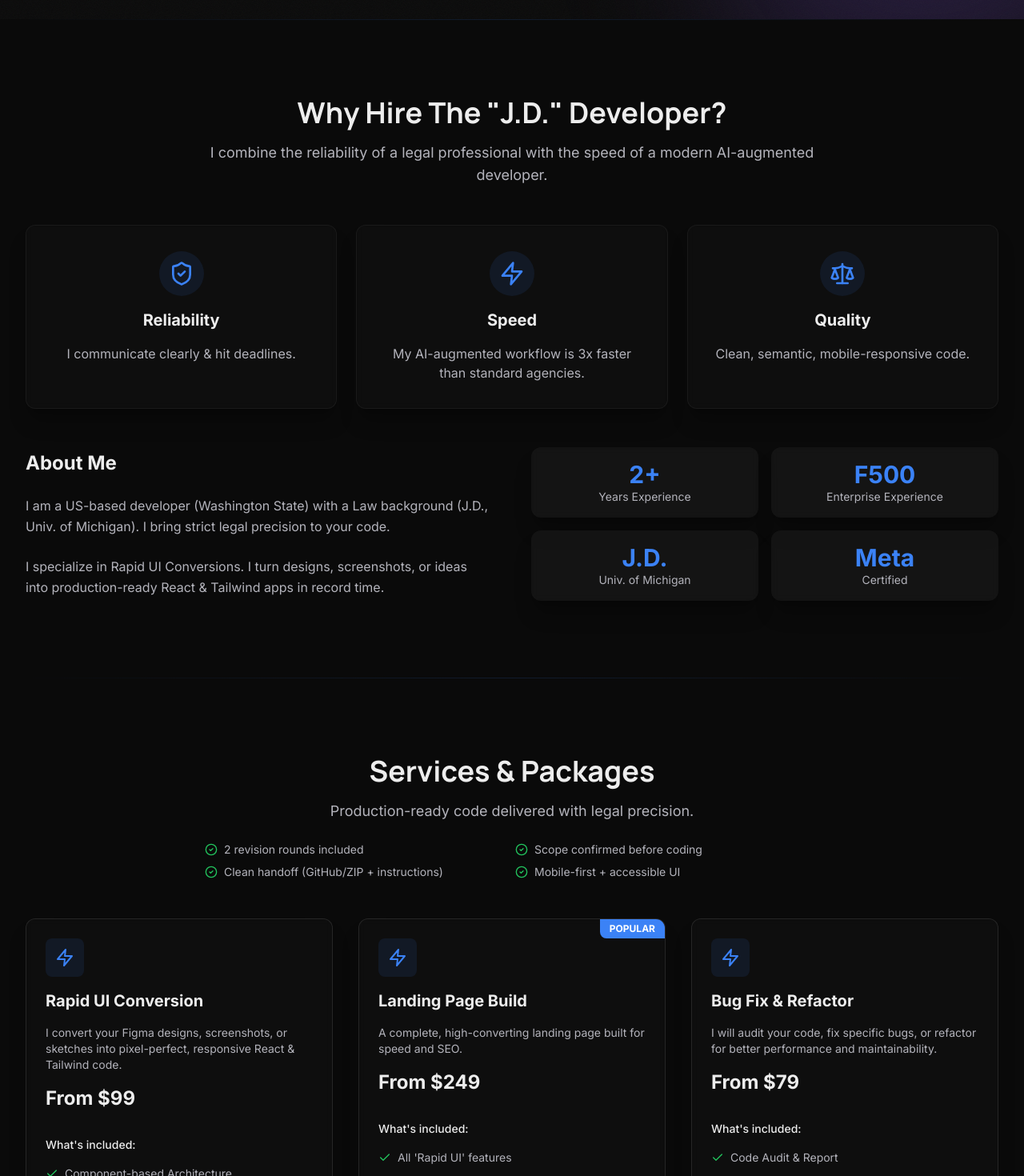
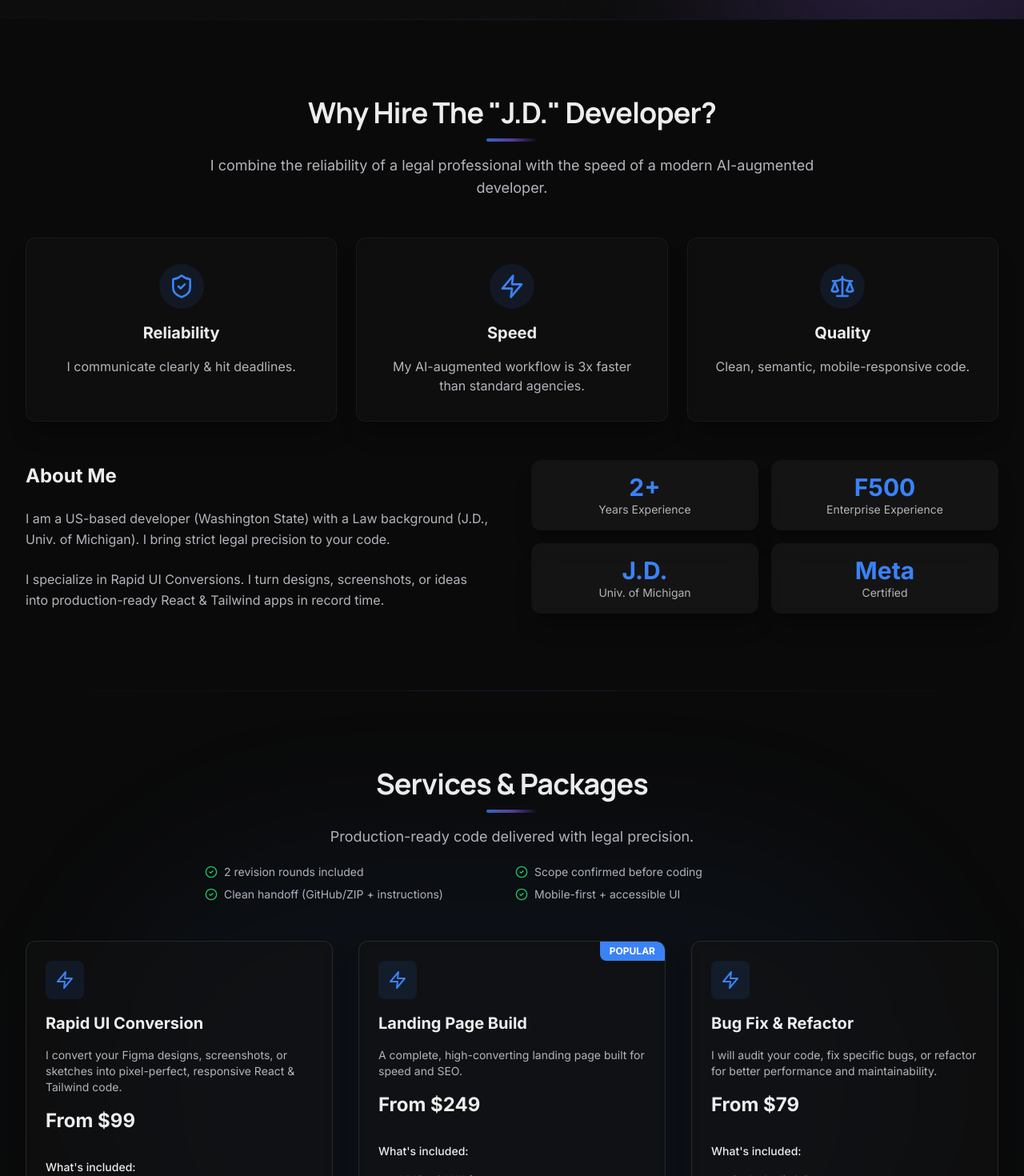
Before and after one commit to DanteArceneaux/portfolio, a React (Vite) app: page / in a window 1280 px wide. Shown: the part 820-2290 px from the top of the page at 80% size. Built offline with nearby package versions, Linux system fonts and the light colour scheme.

Commit message:
Final UI polish: section heading motif + responsive ambient glows

```diff
--- a/src/App.tsx
+++ b/src/App.tsx
@@ -16,13 +16,13 @@ function App() {
       {/* Ambient lighting layer - carries Hero energy throughout */}
       <div className="fixed inset-0 pointer-events-none overflow-hidden" aria-hidden="true">
         {/* Top-left glow (extends from Hero) */}
-        <div className="absolute top-[8%] left-[-18%] w-[55%] h-[45%] bg-primary/14 rounded-full blur-[140px]" />
+        <div className="absolute top-[8%] left-[-22%] w-[70%] h-[45%] bg-primary/10 blur-[110px] md:left-[-18%] md:w-[55%] md:bg-primary/14 md:blur-[140px] rounded-full" />
         {/* Mid-right accent glow (around Projects/Services) */}
-        <div className="absolute top-[40%] right-[-22%] w-[50%] h-[40%] bg-accent/12 rounded-full blur-[150px]" />
+        <div className="absolute top-[42%] right-[-28%] w-[70%] h-[40%] bg-accent/8 blur-[120px] md:top-[40%] md:right-[-22%] md:w-[50%] md:bg-accent/12 md:blur-[150px] rounded-full" />
         {/* Bottom-left glow (near Experience/Footer) */}
-        <div className="absolute bottom-[0%] left-[-12%] w-[45%] h-[35%] bg-primary/10 rounded-full blur-[130px]" />
+        <div className="absolute bottom-[-5%] left-[-22%] w-[75%] h-[35%] bg-primary/8 blur-[120px] md:bottom-[0%] md:left-[-12%] md:w-[45%] md:bg-primary/10 md:blur-[130px] rounded-full" />
         {/* Center wash so the middle of the page isn't pure black */}
-        <div className="absolute top-[30%] left-[15%] w-[70%] h-[40%] bg-primary/6 rounded-full blur-[180px]" />
+        <div className="hidden md:block absolute top-[30%] left-[15%] w-[70%] h-[40%] bg-primary/6 rounded-full blur-[180px]" />
       </div>
 
       <a href="#main" className="skip-link">
@@ -37,7 +37,7 @@ function App() {
         <div className="section-divider" />
         <div className="relative">
           {/* Subtle glow behind Services */}
-          <div className="absolute top-1/2 left-1/2 -translate-x-1/2 -translate-y-1/2 w-[85%] h-[65%] bg-primary/7 rounded-full blur-[90px] pointer-events-none" aria-hidden="true" />
+          <div className="absolute top-1/2 left-1/2 -translate-x-1/2 -translate-y-1/2 w-[92%] h-[70%] bg-primary/5 blur-[80px] md:w-[85%] md:h-[65%] md:bg-primary/7 md:blur-[90px] rounded-full pointer-events-none" aria-hidden="true" />
           <Services />
         </div>
         <div className="section-divider" />
@@ -45,7 +45,7 @@ function App() {
         <div className="section-divider" />
         <div className="relative">
           {/* Spotlight behind Projects */}
-          <div className="absolute top-0 left-1/2 -translate-x-1/2 w-[92%] h-[55%] bg-gradient-to-b from-accent/10 to-transparent rounded-full blur-[120px] pointer-events-none" aria-hidden="true" />
+          <div className="absolute top-0 left-1/2 -translate-x-1/2 w-[96%] h-[55%] bg-gradient-to-b from-accent/8 to-transparent blur-[90px] md:w-[92%] md:from-accent/10 md:blur-[120px] rounded-full pointer-events-none" aria-hidden="true" />
           <Projects />
         </div>
         <div className="section-divider" />
@@ -53,13 +53,13 @@ function App() {
         <div className="section-divider" />
         <div className="relative">
           {/* Subtle accent behind Skills so it doesn't feel like a dark drop-off */}
-          <div className="absolute top-1/2 left-0 -translate-y-1/2 w-[55%] h-[60%] bg-accent/6 rounded-full blur-[120px] pointer-events-none" aria-hidden="true" />
+          <div className="hidden sm:block absolute top-1/2 left-0 -translate-y-1/2 w-[70%] h-[60%] bg-accent/5 blur-[110px] md:w-[55%] md:bg-accent/6 md:blur-[120px] rounded-full pointer-events-none" aria-hidden="true" />
           <Skills />
         </div>
         <div className="section-divider" />
         <div className="relative">
           {/* Glow behind Experience */}
-          <div className="absolute top-1/3 right-0 w-[45%] h-[55%] bg-primary/7 rounded-full blur-[90px] pointer-events-none" aria-hidden="true" />
+          <div className="hidden sm:block absolute top-1/3 right-[-10%] w-[70%] h-[55%] bg-primary/5 blur-[90px] md:right-0 md:w-[45%] md:bg-primary/7 md:blur-[90px] rounded-full pointer-events-none" aria-hidden="true" />
           <Experience />
         </div>
       </main>
--- /dev/null
+++ b/src/components/ui/SectionTitle.tsx
@@ -0,0 +1,50 @@
+import React from 'react';
+import { cn } from '@/lib/utils';
+
+type SectionTitleProps = {
+  title: string;
+  subtitle?: React.ReactNode;
+  align?: 'left' | 'center';
+  className?: string;
+  titleClassName?: string;
+  subtitleClassName?: string;
+};
+
+/**
+ * Consistent section heading motif used across the site.
+ * This helps maintain “visual rhythm” so the page feels designed from top to bottom,
+ * not just a strong Hero followed by plain sections.
+ */
+export const SectionTitle = ({
+  title,
+  subtitle,
+  align = 'center',
+  className,
+  titleClassName,
+  subtitleClassName,
+}: SectionTitleProps) => {
+  const isCenter = align === 'center';
+
+  return (
+    <div className={cn(isCenter ? 'text-center' : 'text-left', 'space-y-4', className)}>
+      <div className={cn('w-fit', isCenter && 'mx-auto')}>
+        <h2 className={cn('text-3xl md:text-4xl font-display font-bold tracking-tight', titleClassName)}>
+          {title}
+        </h2>
+        {/* Accent motif */}
+        <div
+          aria-hidden="true"
+          className={cn(
+            'mt-3 h-1 w-16 rounded-full',
+            'bg-gradient-to-r from-primary/80 via-accent/60 to-transparent',
+            isCenter && 'mx-auto'
+          )}
+        />
+      </div>
+
+      {subtitle ? (
+        <div className={cn('text-muted-foreground text-lg', subtitleClassName)}>{subtitle}</div>
+      ) : null}
+    </div>
+  );
+};
--- a/src/features/about/About.tsx
+++ b/src/features/about/About.tsx
@@ -1,5 +1,6 @@
 import { Section } from '@/components/ui/Section';
 import { Card } from '@/components/ui/Card';
+import { SectionTitle } from '@/components/ui/SectionTitle';
 import { profile } from '@/data/profile';
 import { Scale, Zap, ShieldCheck } from 'lucide-react';
 
@@ -13,12 +14,11 @@ export const About = () => {
   return (
     <Section id="about">
       <div className="space-y-12">
-        <div className="text-center space-y-4 max-w-3xl mx-auto">
-          <h2 className="text-3xl md:text-4xl font-display font-bold">Why Hire The "J.D." Developer?</h2>
-          <p className="text-muted-foreground text-lg">
-            I combine the reliability of a legal professional with the speed of a modern AI-augmented developer.
-          </p>
-        </div>
+        <SectionTitle
+          title='Why Hire The "J.D." Developer?'
+          subtitle="I combine the reliability of a legal professional with the speed of a modern AI-augmented developer."
+          className="max-w-3xl mx-auto"
+        />
 
         <div className="grid md:grid-cols-3 gap-6">
           {profile.whyHireMe.map((item, index) => {
--- a/src/features/faq/Faq.tsx
+++ b/src/features/faq/Faq.tsx
@@ -3,6 +3,7 @@ import { Section } from '@/components/ui/Section';
 import { Card } from '@/components/ui/Card';
 import { profile } from '@/data/profile';
 import type { FaqItem } from '@/data/profile.types';
+import { SectionTitle } from '@/components/ui/SectionTitle';
 import { AnimatePresence, motion } from 'framer-motion';
 import { ChevronDown } from 'lucide-react';
 import { cn } from '@/lib/utils';
@@ -17,12 +18,10 @@ export const Faq = () => {
   return (
     <Section id="faq">
       <div className="space-y-12 max-w-4xl mx-auto">
-        <div className="text-center space-y-4">
-          <h2 className="text-3xl md:text-4xl font-display font-bold">FAQ</h2>
-          <p className="text-muted-foreground text-lg">
-            Quick answers to the questions clients ask most often.
-          </p>
-        </div>
+        <SectionTitle
+          title="FAQ"
+          subtitle="Quick answers to the questions clients ask most often."
+        />
 
         <div className="space-y-4">
           {faq.map((item, index) => {
--- a/src/features/process/Process.tsx
+++ b/src/features/process/Process.tsx
@@ -3,6 +3,7 @@ import { Card } from '@/components/ui/Card';
 import { Button } from '@/components/ui/Button';
 import { profile } from '@/data/profile';
 import type { ProcessStep } from '@/data/profile.types';
+import { SectionTitle } from '@/components/ui/SectionTitle';
 import { CheckCircle2, Clock, Send } from 'lucide-react';
 
 export const Process = () => {
@@ -14,12 +15,11 @@ export const Process = () => {
   return (
     <Section id="process">
       <div className="space-y-12">
-        <div className="text-center space-y-4 max-w-3xl mx-auto">
-          <h2 className="text-3xl md:text-4xl font-display font-bold">A Simple, Fast Process</h2>
-          <p className="text-muted-foreground text-lg">
-            Clear scope, quick first draft, and a clean handoff. No chaos.
-          </p>
-        </div>
+        <SectionTitle
+          title="A Simple, Fast Process"
+          subtitle="Clear scope, quick first draft, and a clean handoff. No chaos."
+          className="max-w-3xl mx-auto"
+        />
 
         <div className="grid md:grid-cols-3 gap-6">
           {steps.map((step, index) => {
--- a/src/features/services/Services.tsx
+++ b/src/features/services/Services.tsx
@@ -3,6 +3,7 @@ import { Card } from '@/components/ui/Card';
 import { Button } from '@/components/ui/Button';
 import { profile } from '@/data/profile';
 import { RiskReversal } from '@/components/conversion/RiskReversal';
+import { SectionTitle } from '@/components/ui/SectionTitle';
 import { Check, Clock, Zap } from 'lucide-react';
 
 export const Services = () => {
@@ -11,12 +12,12 @@ export const Services = () => {
   return (
     <Section id="services">
       <div className="space-y-12">
-        <div className="text-center space-y-4 max-w-3xl mx-auto">
-          <h2 className="text-3xl md:text-4xl font-display font-bold">Services & Packages</h2>
-          <p className="text-muted-foreground text-lg">
-            Production-ready code delivered with legal precision.
-          </p>
-          <RiskReversal className="pt-2 text-left sm:text-center" />
+        <div className="space-y-4 max-w-3xl mx-auto">
+          <SectionTitle
+            title="Services & Packages"
+            subtitle="Production-ready code delivered with legal precision."
+          />
+          <RiskReversal className="pt-1 text-left sm:text-center" />
         </div>
 
         <div className="grid md:grid-cols-3 gap-8">
--- a/src/features/skills/Skills.tsx
+++ b/src/features/skills/Skills.tsx
@@ -1,12 +1,13 @@
 import { Section } from '@/components/ui/Section';
 import { profile } from '@/data/profile';
 import { motion } from 'framer-motion';
+import { SectionTitle } from '@/components/ui/SectionTitle';
 
 export const Skills = () => {
   return (
     <Section id="skills">
       <div className="space-y-8">
-        <h2 className="text-3xl md:text-4xl font-display font-bold text-center">Technical Arsenal</h2>
+        <SectionTitle title="Technical Arsenal" />
 
         <div className="flex flex-wrap justify-center gap-3 max-w-4xl mx-auto">
           {profile.skills.map((skill, index) => (
--- a/src/index.css
+++ b/src/index.css
@@ -43,6 +43,7 @@
    * Subtle gradient divider between sections with primary accent
    */
   .section-divider {
-    @apply h-px w-full bg-gradient-to-r from-transparent via-primary/15 to-transparent;
+    /* On mobile, section spacing is enough — hide dividers to reduce visual noise */
+    @apply hidden md:block h-px w-full bg-gradient-to-r from-transparent via-primary/15 to-transparent;
   }
 }
```
Also changed, not shown: src/features/projects/Projects.tsx (+6 -6 lines).
